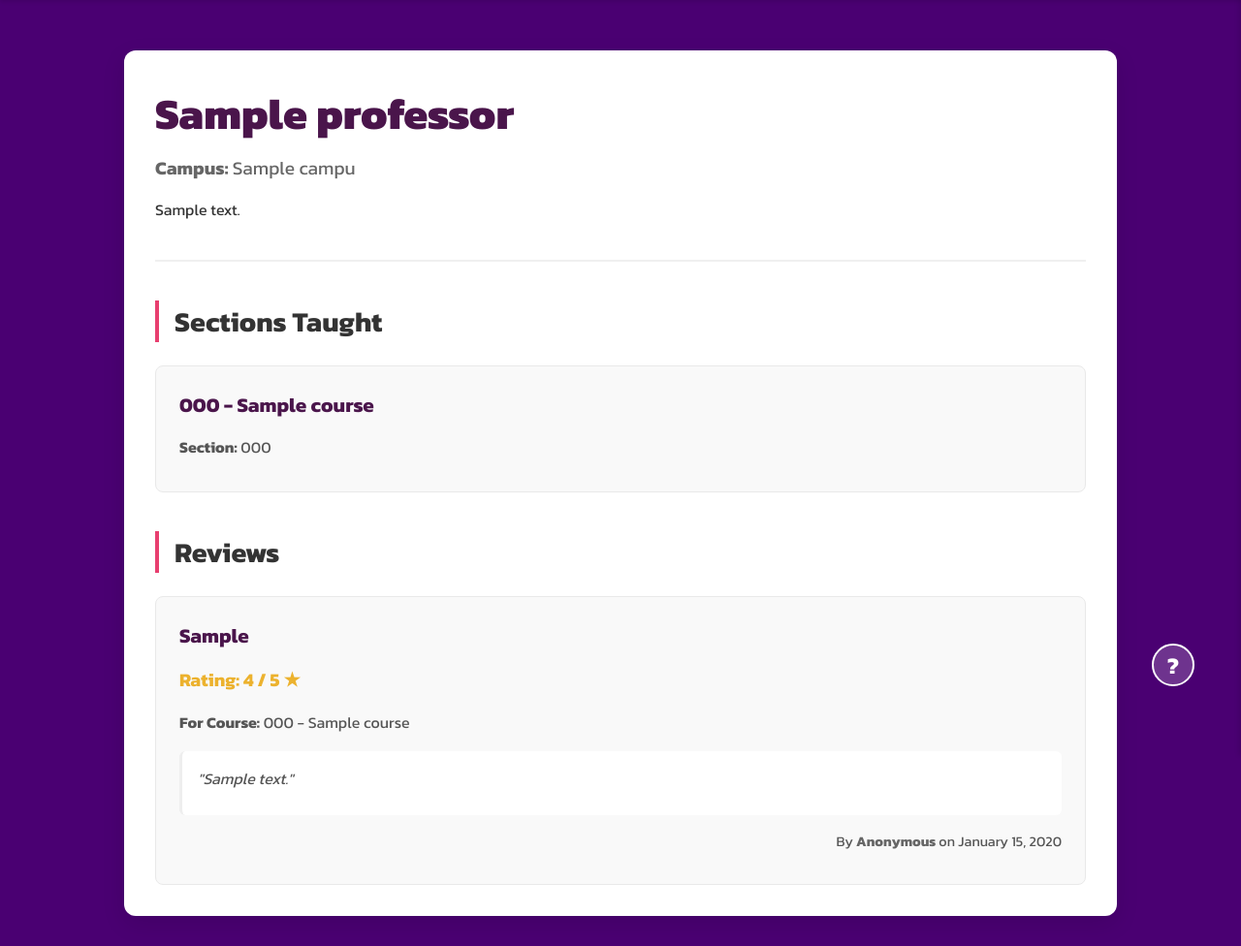
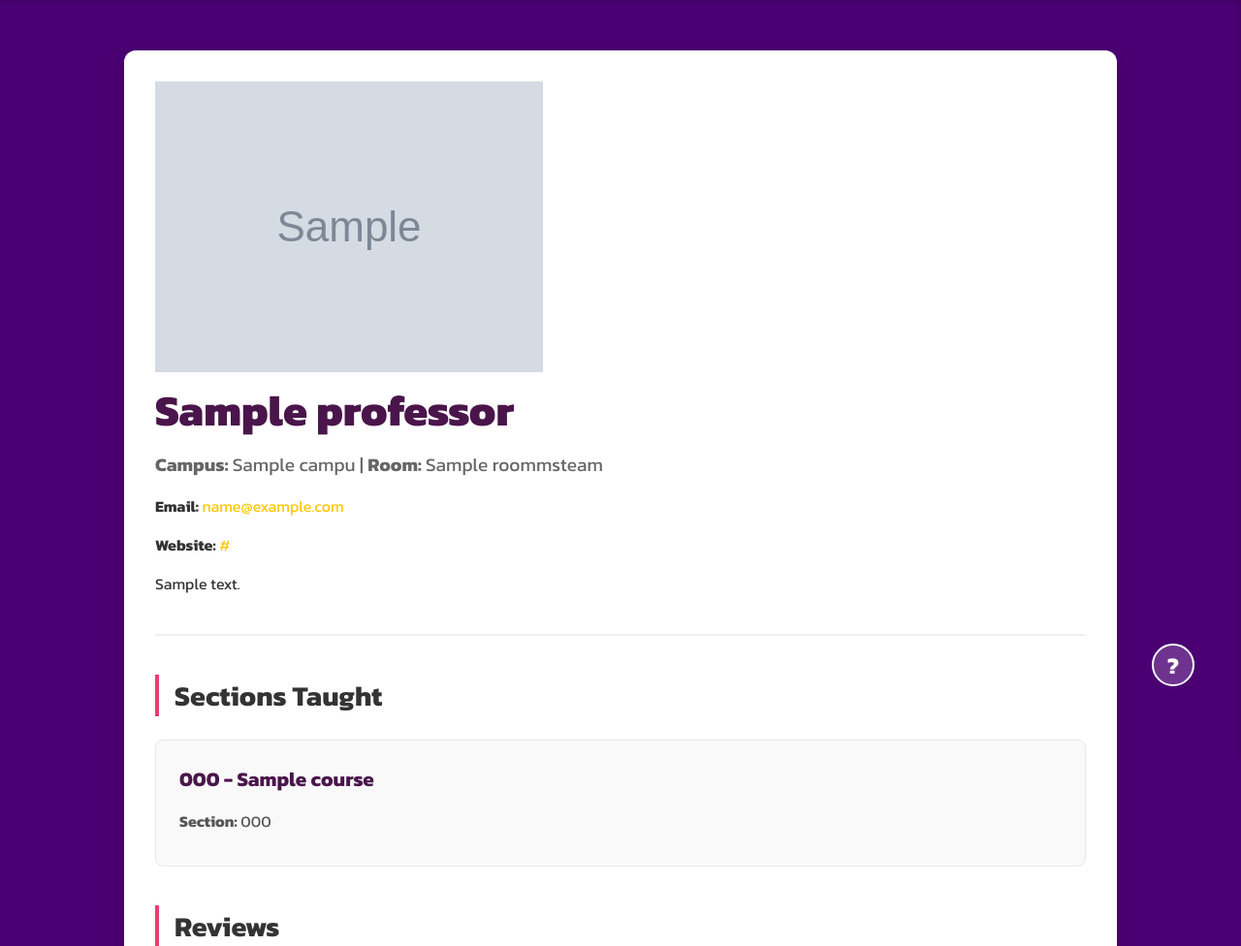
Before and after one commit to 6610545011/cn331_project, a Django app: template core/templates/core/prof_detail.html in a window 1280 px wide. Shown: the part 60-1036 px from the top of the page at 97% size. Run offline with Django 5.2, Linux system fonts and the light colour scheme; the template is opened without the code that fills it: values that come from a table or form of the project are taken from there, others are empty; tables that the repository leaves empty hold one stand-in row (values such as "Sample post"); grey boxes marked "Sample" are stand-in pictures; some libraries are stand-ins or nearby versions.

Commit message:
better prof detail

```diff
--- a/core/templates/core/prof_detail.html
+++ b/core/templates/core/prof_detail.html
@@ -13,9 +13,25 @@
 
     {# --- ส่วนหัว: ข้อมูลหลักของอาจารย์ --- #}
     <div class="detail-header">
-        <h1>{{ prof.name }}</h1>
-        <p class="sub-heading"><strong>Campus:</strong> {{ prof.campus.name }}</p>
-        <p>{{ prof.description }}</p>
+        <div class="header-content">
+            {% if prof.img_url %}
+                <img src="{{ prof.img_url }}" alt="Photo of {{ prof.name }}" class="profile-image">
+            {% endif %}
+            <div class="header-text">
+                <h1>{{ prof.name }}</h1>
+                <p class="sub-heading">
+                    <strong>Campus:</strong> {{ prof.campus.name }} |
+                    <strong>Room:</strong> {{ prof.room.name }}
+                </p>
+                {% if prof.email %}
+                    <p><strong>Email:</strong> <a href="mailto:{{ prof.email }}">{{ prof.email }}</a></p>
+                {% endif %}
+                {% if prof.website %}
+                    <p><strong>Website:</strong> <a href="{{ prof.website }}" target="_blank" rel="noopener noreferrer">{{ prof.website }}</a></p>
+                {% endif %}
+                <p>{{ prof.description }}</p>
+            </div>
+        </div>
     </div>
 
     <div class="detail-content">
```
